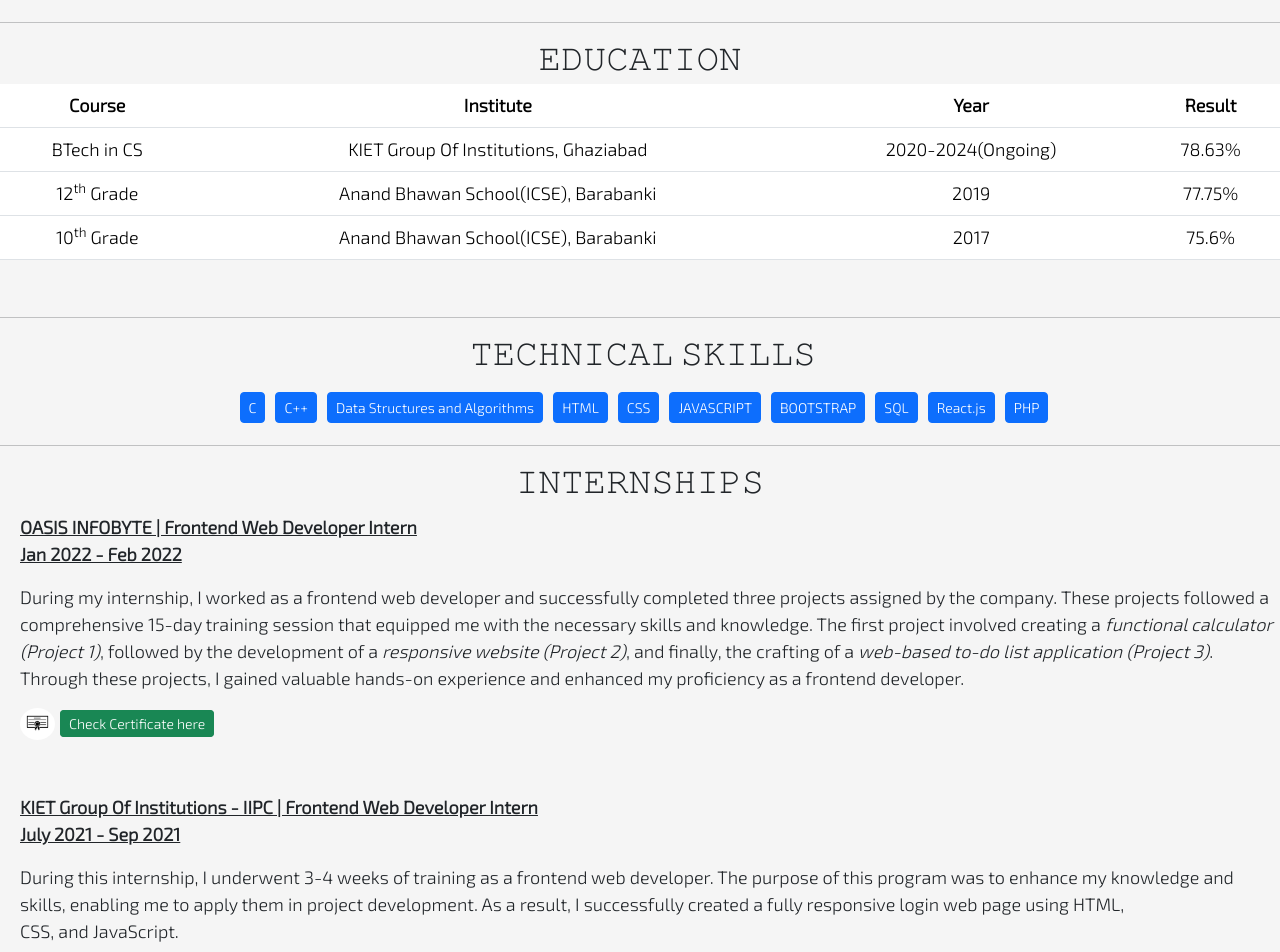
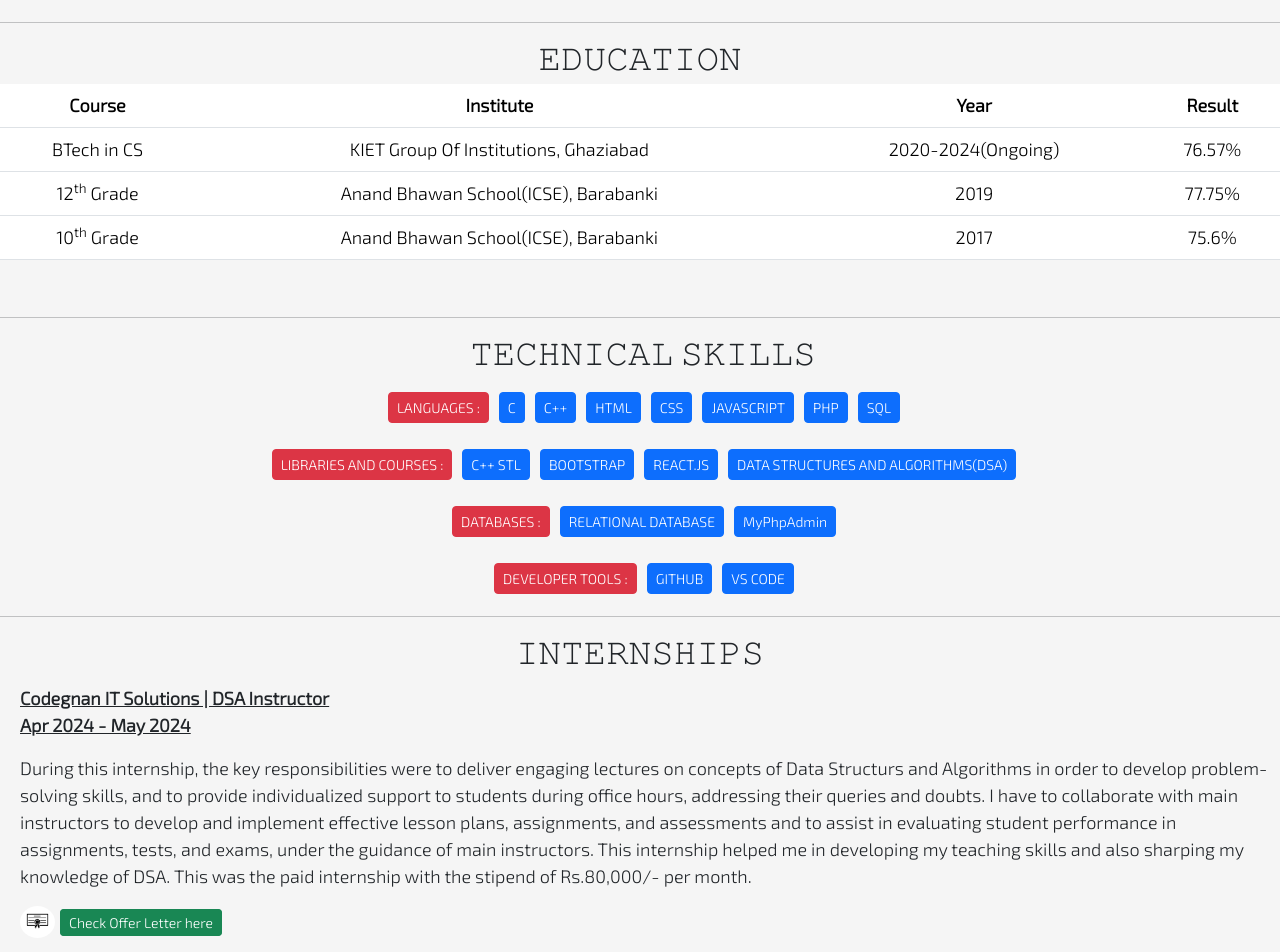
Before and after one commit to YuvrajNarayanMishra/BTechResumeYuvrajNarayanMishra, a plain HTML site: page index.html in a window 1280 px wide. Shown: the part 620-1572 px from the top of the page. Drawn offline with nearby package versions, Linux system fonts and the light colour scheme.

Commit message:
Update index.html

```diff
--- a/index.html
+++ b/index.html
@@ -5,7 +5,7 @@
     <meta charset="UTF-8">
     <meta http-equiv="X-UA-Compatible" content="IE=edge">
     <meta name="viewport" content="width=device-width, initial-scale=1.0">
-    <title>https://www.google.com/home</title>
+    <title>Home Page</title>
     <link href="https://cdn.jsdelivr.net/npm/bootstrap@5.3.1/dist/css/bootstrap.min.css" rel="stylesheet"
         integrity="sha384-4bw+/aepP/YC94hEpVNVgiZdgIC5+VKNBQNGCHeKRQN+PtmoHDEXuppvnDJzQIu9" crossorigin="anonymous">
     <link
@@ -16,7 +16,7 @@
 <body style="background-color: whitesmoke; font-family: 'Exo 2', sans-serif; font-size: 18px; min-width: 408px;">
     <nav class="navbar navbar-expand-lg navbar-dark bg-dark fixed-top">
         <div class="container-fluid">
-            <a class="navbar-brand" href="BTechFinalResumeYuvraj.pdf" download="Resume">Resume</a>
+            <a class="navbar-brand" href="Resume_YuvrajMishra.pdf" download="Resume">Resume</a>
             <button class="navbar-toggler" type="button" data-bs-toggle="collapse"
                 data-bs-target="#navbarSupportedContent" aria-controls="navbarSupportedContent" aria-expanded="false"
                 aria-label="Toggle navigation">
@@ -40,8 +40,9 @@
     <header style="text-align: center; padding-bottom: 1px;">
         <table class="table">
             <tr>
-                <div class="contain" style="background-color: white; text-align: center; margin-top: 55px;"><img style="width: 1600px; margin-top: 1px;" class="img-fluid" src="myProfile.png"
-                    alt="Yuvraj Narayan Mishra's Photo"></div>
+                <div class="contain" style="background-color: white; text-align: center; margin-top: 55px;"><img
+                        style="width: 1600px; margin-top: 1px;" class="img-fluid" src="myProfile.png"
+                        alt="Yuvraj Narayan Mishra's Photo"></div>
 
             </tr>
             <tr>
@@ -86,7 +87,7 @@
                     <td>BTech in CS</td>
                     <td>KIET Group Of Institutions, Ghaziabad</td>
                     <td>2020-2024(Ongoing)</td>
-                    <td>78.63%</td>
+                    <td>76.57%</td>
                 </tr>
                 <tr>
                     <td>12<sup>th</sup> Grade</td>
@@ -109,20 +110,37 @@
             <h2 style="text-align: center; margin-bottom: 15px;">𝚃𝙴𝙲𝙷𝙽𝙸𝙲𝙰𝙻 𝚂𝙺𝙸𝙻𝙻𝚂</h2>
             <ul
                 style="list-style-type: none; justify-content: center; display: flex; flex-wrap: wrap; padding-left: 2px;">
+                <li style="margin: 5px 5px;"><button type="button" class="btn btn-danger btn-sm">LANGUAGES :</button></li>
                 <li style="margin: 5px 5px;"><button type="button" class="btn btn-primary btn-sm">C</button></li>
                 <li style="margin: 5px 5px;"><button type="button" class="btn btn-primary btn-sm">C++</button></li>
-                <li style="margin: 5px 5px;"><button type="button" class="btn btn-primary btn-sm">Data Structures and
-                        Algorithms</button></li>
                 <li style="margin: 5px 5px;"><button type="button" class="btn btn-primary btn-sm">HTML</button></li>
                 <li style="margin: 5px 5px;"><button type="button" class="btn btn-primary btn-sm">CSS</button></li>
                 <li style="margin: 5px 5px;"><button type="button" class="btn btn-primary btn-sm">JAVASCRIPT</button>
                 </li>
-                <li style="margin: 5px 5px;"><button type="button" class="btn btn-primary btn-sm">BOOTSTRAP</button>
-                </li>
+                <li style="margin: 5px 5px;"><button type="button" class="btn btn-primary btn-sm">PHP</button></li>
                 <li style="margin: 5px 5px;"><button type="button" class="btn btn-primary btn-sm">SQL</button>
                 </li>
-                <li style="margin: 5px 5px;"><button type="button" class="btn btn-primary btn-sm">React.js</button></li>
-                <li style="margin: 5px 5px;"><button type="button" class="btn btn-primary btn-sm">PHP</button></li>
+            </ul>
+            <ul
+                style="list-style-type: none; justify-content: center; display: flex; flex-wrap: wrap; padding-left: 2px;">
+                <li style="margin: 5px 5px;"><button type="button" class="btn btn-danger btn-sm">LIBRARIES AND COURSES :</button></li>
+                <li style="margin: 5px 5px;"><button type="button" class="btn btn-primary btn-sm">C++ STL</button></li>
+                <li style="margin: 5px 5px;"><button type="button" class="btn btn-primary btn-sm">BOOTSTRAP</button></li>
+                <li style="margin: 5px 5px;"><button type="button" class="btn btn-primary btn-sm">REACT.JS</button>
+                </li>
+                <li style="margin: 5px 5px;"><button type="button" class="btn btn-primary btn-sm">DATA STRUCTURES AND ALGORITHMS(DSA)</button></li>
+            </ul>
+            <ul
+                style="list-style-type: none; justify-content: center; display: flex; flex-wrap: wrap; padding-left: 2px;">
+                <li style="margin: 5px 5px;"><button type="button" class="btn btn-danger btn-sm">DATABASES :</button></li>
+                <li style="margin: 5px 5px;"><button type="button" class="btn btn-primary btn-sm">RELATIONAL DATABASE</button></li>
+                <li style="margin: 5px 5px;"><button type="button" class="btn btn-primary btn-sm">MyPhpAdmin</button></li>
+            </ul>
+            <ul
+                style="list-style-type: none; justify-content: center; display: flex; flex-wrap: wrap; padding-left: 2px;">
+                <li style="margin: 5px 5px;"><button type="button" class="btn btn-danger btn-sm">DEVELOPER TOOLS :</button></li>
+                <li style="margin: 5px 5px;"><button type="button" class="btn btn-primary btn-sm">GITHUB</button></li>
+                <li style="margin: 5px 5px;"><button type="button" class="btn btn-primary btn-sm">VS CODE</button></li>
             </ul>
         </section>
         <hr style="margin-top: 0px; margin-bottom: 0%;">
@@ -130,8 +148,29 @@
         <section id="internships" style="padding-bottom: 20px; padding-top: 15px;">
             <h2 style="text-align: center; margin-bottom: 15px;">𝙸𝙽𝚃𝙴𝚁𝙽𝚂𝙷𝙸𝙿𝚂</h2>
             <article style="padding-left: 20px;">
+                <p style="text-decoration: underline;"><strong>Codegnan IT Solutions | DSA Instructor</strong>
+                    <br> <strong>Apr 2024 - May 2024</strong>
+                </p>
+                <p>During this internship, the key responsibilities were to deliver engaging lectures on concepts of
+                    Data Structurs and
+                    Algorithms in order to develop problem-solving skills, and to provide individualized support to
+                    students during office hours, addressing their queries and
+                    doubts. I have to collaborate with main instructors to develop and implement effective lesson plans,
+                    assignments,
+                    and assessments and to assist in evaluating student performance in assignments, tests, and exams,
+                    under the guidance of
+                    main instructors. This internship helped me in developing my teaching skills and also sharping my
+                    knowledge of DSA. This was the paid internship with the stipend of Rs.80,000/- per month.
+                </p>
+                <img style="width: 35px; border-radius: 50%;" class="img-fluid" src="certificate-icon-logo.jpg"
+                    alt="github"><a class="btn btn-success btn-sm"
+                    style="text-decoration: none; display: inline; margin-left: 5px;"
+                    href="https://drive.google.com/file/d/1LTcT9-DgCLG-prNkPC5uKYV92UJZGLW6/view?usp=drivesdk">Check
+                    Offer Letter here</a>
+                <br><br>
+                <br>
                 <p style="text-decoration: underline;"><strong>OASIS INFOBYTE | Frontend Web Developer Intern</strong>
-                    <br> <strong>Jan 2022 - Feb 2022</strong>
+                    <br> <strong>Dec 2022 - Jan 2023</strong>
                 </p>
                 <p>During my internship, I worked as a frontend web developer and successfully completed three projects
                     assigned by the company. These projects followed a comprehensive 15-day training session that
@@ -205,6 +244,21 @@
                     <a style="text-decoration: none;" href="https://coursera.org/verify/BHNTR7PMFLUF">Front-end
                         Development</a>
                 </li>
+                <li>
+                    <a style="text-decoration: none;"
+                        href="https://drive.google.com/file/d/1NHRJsy2vP7YwqfXV-GpbbY537fFDSjvm/view?usp=drivesdk">Introduction
+                        to Structured Query Language(SQL) from Coursera</a>
+                </li>
+                <li>
+                    <a style="text-decoration: none;"
+                        href="https://drive.google.com/file/d/1NSwgdkGVHcK77IgWRHbdWINJbF6lmFvp/view?usp=drivesdk">AWS
+                        Cloud Practitioner Essentials</a>
+                </li>
+                <li>
+                    <a style="text-decoration: none;"
+                        href="https://drive.google.com/file/d/1NRuM1DIB1f6zPMOnotPXamNpoY_nbeZW/view?usp=drivesdk">AWS
+                        Academy Graduate - AWS Academy Cloud Foundations</a>
+                </li>
             </ul>
         </section>
         <hr style="margin-top: 0px; margin-bottom: 0%;">
@@ -223,8 +277,12 @@
         <section id="Achievements" style="padding-left: 6px; padding-bottom: 20px;">
             <h5 style="padding-left: 15px; margin-bottom: 15px; text-decoration: underline;">Achievements</h5>
             <ul>
-                <li>Declared Maths Olympiad Winner in school</li>
-                <li>Awarded best student of the year in school</li>
+                <li>All India Rank 25246 in JEE ADVANCE 2020</li>
+                <li><a style="text-decoration: none;"
+                        href="https://drive.google.com/file/d/1LcyOhSyJYnp2-g8EOfxEKHCz0ZIgtjxb/view?usp=drivesdk">Secured
+                        second position in KICCS-D-HACK 23.5 (Coding Competition) at institute level organised by Coding
+                        Ninjas</a></li>
+                <li>Declared Maths Olympiad winner in school</li>
                 <li>Completed 100 days problem solving streak on GeeksForGeeks</li>
             </ul>
         </section>
```
